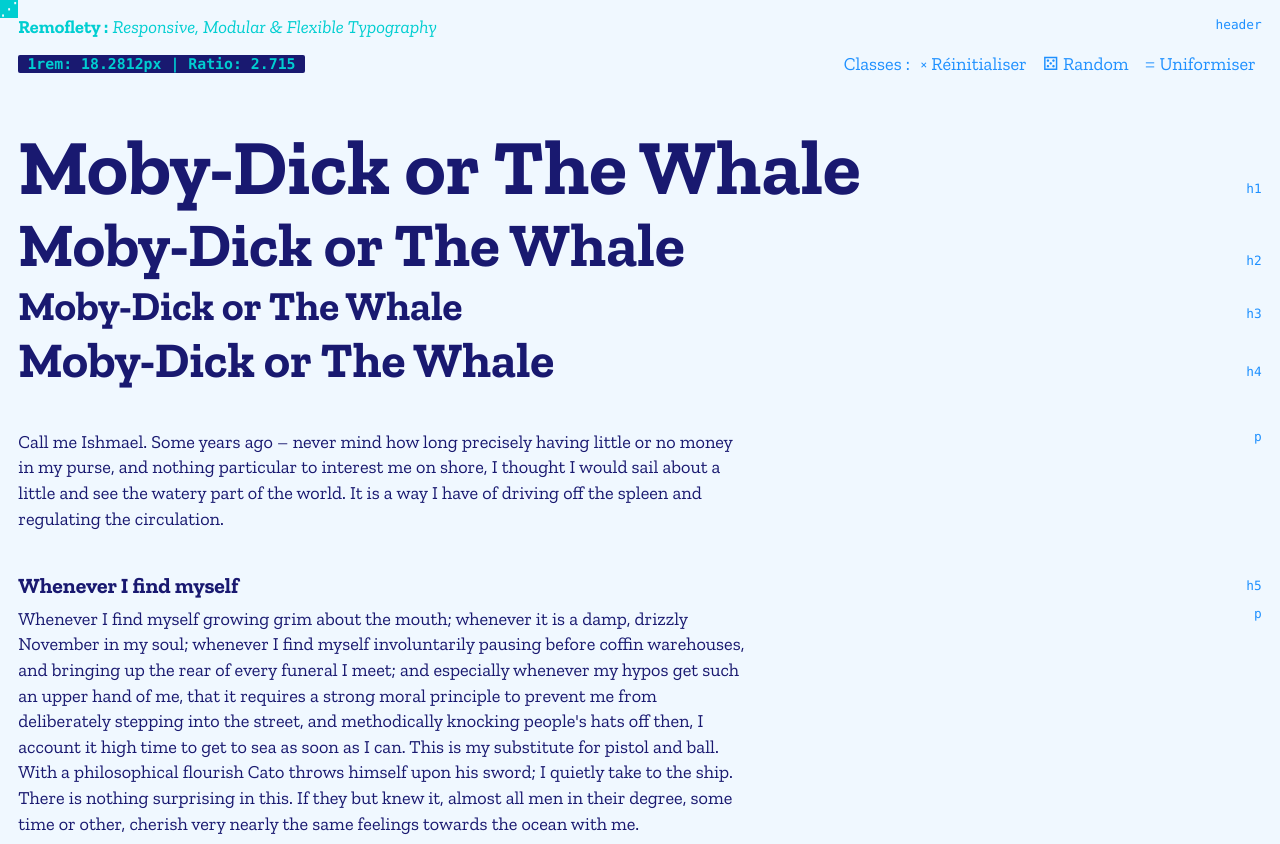
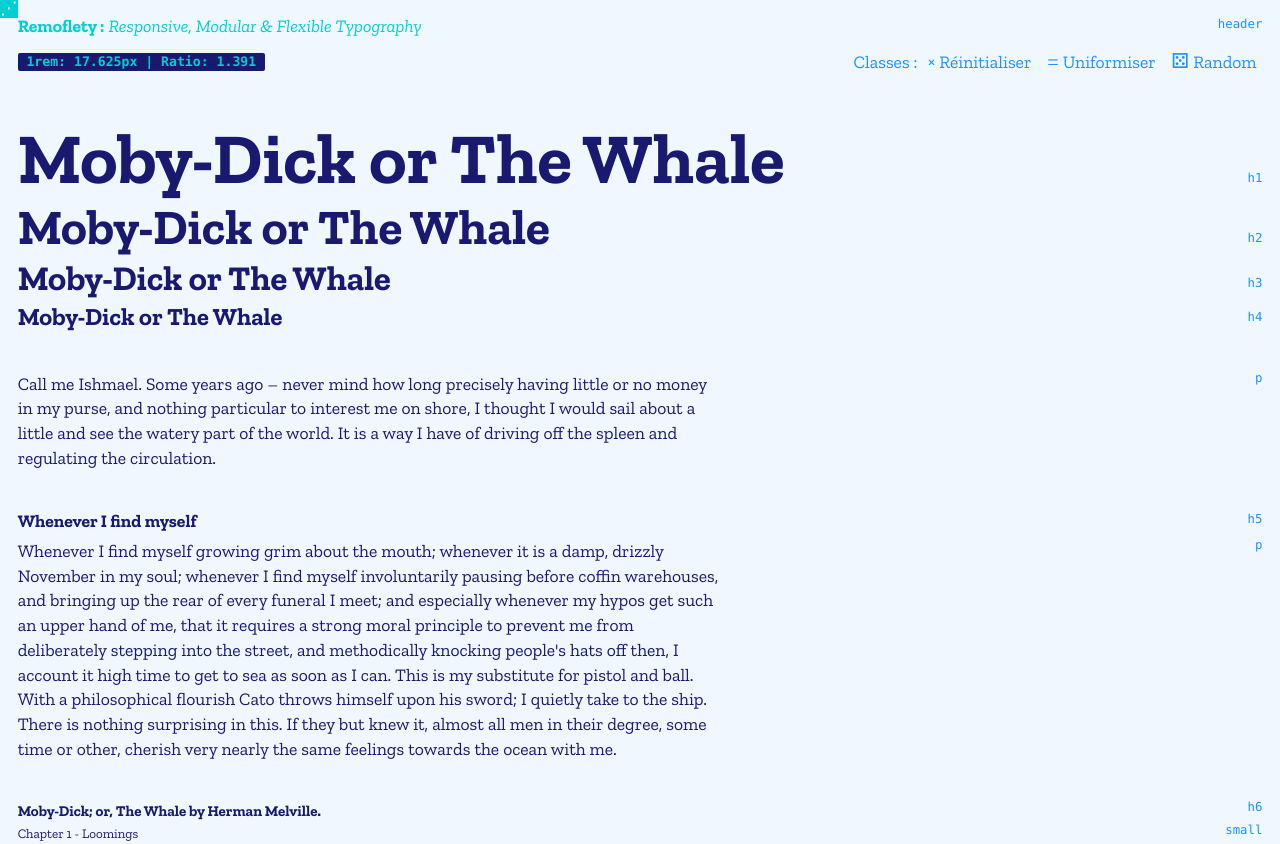
Before and after one commit to hugobqd/Remoflety, a plain HTML site: page demo/index.html in a window 1280 px wide. Shown: the top 844 px of the page. Drawn offline with nearby package versions, Linux system fonts and the light colour scheme.

Commit message:
Readme v0.3, update démo

```diff
--- a/demo/index.html
+++ b/demo/index.html
@@ -23,8 +23,8 @@
                 Classes :
                 <span>
                     <a id="select-init" href="#"><span class="fs-45">&times;</span> Réinitialiser</a>
+                    <a id="select-unif" href="#"><span class="fs-45">=</span> Uniformiser</a>
                     <a id="select-rand" href="#"><span class="fs-45">⚄</span> Random</a>
-                    <a id="select-unif" href="#"><span class="fs-45">=</span> Uniformiser</a>
                 </span>
             </nav>
         </div>
@@ -55,6 +55,8 @@
         <footer data-select>
             <a href="https://github.com/hugobqd/Remoflety">@github</a>
         </footer>
+
+            <div id="ratio-master" class="fs-40">&nbsp;</div>
 
     </div><!-- /#page -->
 
@@ -107,6 +109,13 @@
 
     span.class-name {
         color: royalblue;
+    }
+    #ratio-master {
+        height: 1em;
+        position: absolute;
+        width: 1px;
+        top: 0;
+        left: 50%;
     }
 
     </style>
@@ -190,8 +199,8 @@
         function getFontSize() {
             var debug = $('.debug')
             var rempx = debug.height();
-            var ratio = $('footer').height() / rempx ;
-            console.log( "getFontSize!" );
+            var ratio = $('#ratio-master').height() / rempx ;
+            console.log($('#ratio-master').height(), '/', rempx);
             debug.html('1rem: '+rempx+'px | Ratio: '+ Math.round(ratio*1000)/1000 +'');
         }
         getFontSize();
--- a/demo/scss/_demo.scss
+++ b/demo/scss/_demo.scss
@@ -1,3 +1,7 @@
+/*
+*    Styles propres à la page démo
+*/
+
 html {
     box-sizing: border-box;
     /* Support for all WebKit browsers. */
--- a/demo/scss/styles.scss
+++ b/demo/scss/styles.scss
@@ -1,25 +1,25 @@
 @charset "UTF-8";
 
 // Permet de tester les valeurs en amont et d'afficher des messages d'erreurs personnalisés
-$debug : true;
-
+$debug : false;
 
 // Variables Remoflety :
-$remo0: (
-    "bp":    (480px, 1600px),
-    "ratio": (1.15, 1.45),
+$remoflety: (
+    "bp":    (480px, 1800px),
+    "ratio": (1.15, 1.5),
     "html":  (14px, 20px),
     //
-    "05":    (60px, 120px),
-    "10":    (48px, 90px),
-    "20":    (36px, 72px),
-    "30":    (24px, 48px),
-    "40":    3,
-    "50":    (16px, 24px),
-    "60":    (14px, 20px),
-    "70":    (12px, 16px),
+    "05":    (80px, 200px),
+    "10":    4,
+    "20":    3,
+    "30":    2,
+    "40":    1,
+    "45":    (.3, .5),
+    "50":    1rem,
+    "60":    .85rem,
+    "70":    (.85rem, .7rem),
     //
-    // "prefix": 'fs-',
+    "prefix": 'fs-',
 );
 
 // Magic! :
--- a/remoflety/_functions.scss
+++ b/remoflety/_functions.scss
@@ -6,7 +6,7 @@
 //    remo-get("bp", 1)      -> 320px
 //    length(remo-get("bp")) -> 3
 //    remo-get("nimportequoi") -> false
-@function remo-get($key, $i: false, $map: $remo0) {
+@function remo-get($key, $i: false, $map: $remoflety) {
     $level2: map-get($map, $key);
     @if $i and length(map-get($map, $key)) > 1 {
         @return nth($level2, $i);
--- a/remoflety/_mixins.scss
+++ b/remoflety/_mixins.scss
@@ -43,7 +43,7 @@
 
     // CHECK: Clé existe ?
     @if remo-get($key) == null  and  $debug{
-        @error "There is no key '#{$key}' in $remo0";
+        @error "There is no key '#{$key}' in $remoflety";
     }
 
     // si il n'ya qu'une valeur pas ratio :
--- a/remoflety/_process.scss
+++ b/remoflety/_process.scss
@@ -2,7 +2,7 @@
 //       Vérifier intégrité du tableau
 // ----------------------------------------
 @if $debug {
-    @each $key, $val in $remo0 {
+    @each $key, $val in $remoflety {
         // TODO: tester si clé est une string (ex: 'h1')
         $current-unit: "";
 
@@ -31,7 +31,6 @@
                     @error "\"#{$key}\" has mixed units (#{unit(remo-get($key, $i))} + #{$current-unit}). Use ratio or same unit";
                 }
             }
-            @include debug($current-unit, "#{$key}/u");
         }
     }
 }
@@ -55,9 +54,10 @@
 //       Création des classes de font-size .fs-10 {}…
 // ----------------------------------------
 
-/* Création automatique des classes de font-size */
-@each $key, $val in $remo0 {
-    // TODO: tester si clé est une string (ex: 'h1')
+/*
+*    Création automatique des classes de font-size
+*/
+@each $key, $val in $remoflety {
     $class-prefix: "";
     @if remo-get("prefix") == null {
         $class-prefix: "fs-";
@@ -65,7 +65,6 @@
         $class-prefix: remo-get("prefix");
     }
     @if  $key != "bp"  and  $key != "html"  and  $key != "ratio"  and  $key != "prefix" {
-        @include debug($key, '$key');
         .#{$class-prefix}#{unquote($key)} {
             @include fs($key);
         }
--- a/remoflety/_recherches.scss
+++ /dev/null
@@ -1,213 +0,0 @@
-
-
-// Quoter les key : https://github.com/acdlite/json-sass/issues/2
-
-// HTML : le rentre obligatoire ?
-// BP : le rentre obligatoire ?
-
-// Plugins : Fichier optionel pour integration bootstrap,
-// permet d'écrire les bp bootstrap:     "bp":    ("sm", "lg"),
-// + fichier de variable par défaut avec display et heading ?? ("D1", "D2", "h1", etc)
-
-
-
-
-// Vérifier intégrité des valeurs
-// Compter les bp
-// Sortir html {font-size} :
-// 1. 1er font-size
-// 2 boucler sur chaque «intervale»
-// 3. Dernier font-size
-// Chaque palier :
-// Calculer les valeurs, convertir si ratio
-// Sortir les {font-size} comme ci-dessus (même mixin ?)
-// HTML calc( 15px + 9 * ( 100vw - 480px ) / ( 1800 - 480 ))
-// H1   calc( 23.60279px + 97.89721 * ( 100vw - 480px ) / ( 1800 - 480 ))
-
-
-
-
-
-
-//
-
-
-
-
-
-
-
-
-h1, .fs-10 {
-    @include fs("10");
-}
-h2, .fs-20 {
-    @include fs("20");
-}
-h3, .fs-30 {
-    @include fs("30");
-}
-h4, .fs-40 {
-    @include fs("40");
-}
-h5, .fs-50 {
-    @include fs("50");
-}
-h6, .fs-60 {
-    @include fs("60");
-}
-h6, .fs-60 {
-    @include fs("60");
-}
-
-
-
-
-
-/*
-
------------------------------------
-Breakpoints
-
-╔══════╤═════╤══════╗
-║ foo  │ bar │ baz  ║
-╟──────┼─────┼──────╢
-║ frob │ bar │ quuz ║
-╚══════╧═════╧══════╝
-┌──────┬─────────┐
-│      │Header   │
-│      │1        │
-├──────┼─────────┤
-│Header│Testing  │
-│2     │something│
-│      │cool     │
-└──────┴─────────┘
-
-┌─────────────┬───────────┬───────────┬───────────┐
-│ Breakpoints │   320px   │   768px   │  1420px   │
-├─────────────┼───────────┼───────────┼───────────┤
-│ Ratio       │   1.067   │   1.231   │  1.614…   │
-├─────────────┼───────────┼───────────┼───────────┤
-│ HTML        │    14px   │    16px   │    22px   │
-├─────────────┼───────────┼───────────┼───────────┤
-│ .fs-10      │   1.61    │   768px   │  1420px   │
-├─────────────┼───────────┼───────────┼───────────┤
-│ Breakpoints │   320px   │   768px   │  1420px   │
-└─────────────┴───────────┴───────────┴───────────┘
-
-*/
-
-
-
-
-
-// +++++++++++++++++++++++++++++++++++++++++++++
-//         CAS FONCIONNELS
-// +++++++++++++++++++++++++++++++++++++++++++++
-
-
-// Juste le font size du html va etre adaptatif,
-// les FS devront être écrites à la main (en rem ou px)
-// Responsive mais sans adaptations du ratio
-// Si pas de HTML : inutile
-// Si pas de BP : inutile
-$remo1: (
-    "html": (12px, 16px),
-    "bp": (320px, 1200px),
-);
-
-// Idem: Juste le font size du html va etre adaptatif,
-// Des classes non adaptatives vons être rendus
-// Si pas de HTML : inutile
-// Si pas de BP : inutile
-$remo2: (
-    "html": (14px, 18px),
-    "bp": (320px, 1200px),
-    "10": (3rem),
-    "20": (2rem),
-    "30": (1rem),
-    // …
-);
-
-// L'ensemble va s'adapter mais les échelons de titrages sont manuels (laborieux et incohérences)
-// Si pas de HTML : root ne varie pas, mais les éléments définis sont bien responsive. Possibilité d'attribuer une classe au html
-$remo3: (
-    "html": (14px, 18px),
-    "bp": (320px, 1200px),
-    "10": (2rem, 3rem),
-    "20": (1.5rem, 2rem),
-    "30": (1rem, 1rem),
-    // …
-);
-
-// Création des niveaux au ratio, nécéssite HTML
-// Si pas de HTML : Inutile
-$remo4: (
-    "html": (14px, 18px),
-    "bp": (320px, 1200px),
-    "ratio": (1.1, 1.4),
-    "10": (3),
-    "20": (2),
-    "30": (1),
-    // …
-);
-
-
-// valeurs mixées
-$remo5: (
-    "html": (14px, 18px),
-    "bp": (320px, 1200px),
-    "ratio": (1.1, 1.4),
-    "10": (3.3, 3), // correction de ratio ici ne pas en abuser, si trop de correction autant fixer en rem ou px
-    "20": 2,
-    "30": (24px, 36px),
-    "40": (2rem, 3rem),
-    // …
-);
-
-
-$remo5: (
-    "html": (14px, 18px),
-    "bp": (320px, 1200px),
-    "ratio": (1.1, 1.4),
-    "10": (5),
-    // …
-),(
-    "name": 'sidebar',
-    "html": (14px, 18px),
-    "bp": (320px, 1200px),
-    "ratio": (1.1, 1.4),
-    "10": (5),
-    // …
-);
-
-
-// +++++++++++++++++++++++++++++++++++++++++++++
-//         CAS NON FONCIONNELS OU INUTILES
-// +++++++++++++++++++++++++++++++++++++++++++++
-
-
-// Création des niveaux au ratio, nécéssite HTML
-// Si pas de HTML : Pas d'interet si c'est pour avoir juste du modular scale sans adaptatif : sauf si les gens sont habitué à cette librairie et veulent killer l'ensemble.
-$remo10: (
-    "ratio":  1.1,
-    "10":     3,
-    "20":     2,
-    "30":     1,
-    // …
-);
-
-
-
-
-
-
-
-
-
-
-
-
-
-
-//
--- a/remoflety/_variables.scss
+++ b/remoflety/_variables.scss
@@ -30,7 +30,7 @@ $minor-second     : 1.066666667       ;
 // Pour debuguer
 $debug: true !default;
 
-$remo0: (
+$remoflety: (
     "bp":    ( 480px, 1600px),
     "ratio": (  1.06,    1.6),
     "html":  (  14px,   20px),
--- a/remoflety/remoflety.scss
+++ b/remoflety/remoflety.scss
@@ -1,5 +1,4 @@
 @charset "UTF-8";
-//
 //  Responsive, modular & flexible typography
 //  • Base REM Responsive calculée selon le viewport
 //  • Ratios des titrages et des classes de font-size augmentés aux breakpoints
@@ -7,9 +6,6 @@
 //        @ include fs(10) -> .fs-10 -> font-size du h1…
 //
 
-/*
-Responsive font-size sass tool-kit
-*/
 
 // Mixin de debug Custom :
 @mixin debug($i1, $i2: 'out') {
@@ -22,5 +18,3 @@ Responsive font-size sass tool-kit
 @import "_mixins.scss";
 @import "_variables.scss";
 @import "_process.scss";
-
-// @import "_recherches.scss";
```
Also changed, not shown: demo/css/styles.css, remoflety/_junk.txt (deleted), 2 other files.
